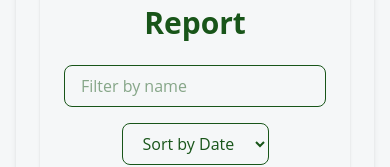
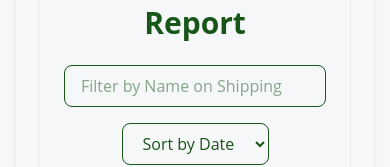
Before and after one commit to Rahimol97/food-ordering-system-react, a React (Vite) app: page /admin in a window 390 px wide. Both pictures are taken after a click on the button "Order List". Shown: the part 387-554 px from the top of the page. Built offline with nearby package versions, Linux system fonts and the light colour scheme.

Commit message:
add phone number in stati data

```diff
--- a/src/admin/OrdersManager.jsx
+++ b/src/admin/OrdersManager.jsx
@@ -46,7 +46,7 @@ const OrderHistory = () => {
       <div className="flex flex-col md:flex-row justify-between items-center mb-6 gap-4">
         <input
           type="text"
-          placeholder="Filter by name"
+          placeholder="Filter by Name on Shipping"
           value={filter}
           onChange={(e) => setFilter(e.target.value)}
           className="border rounded-lg px-4 py-2 w-full md:w-1/3"
```
